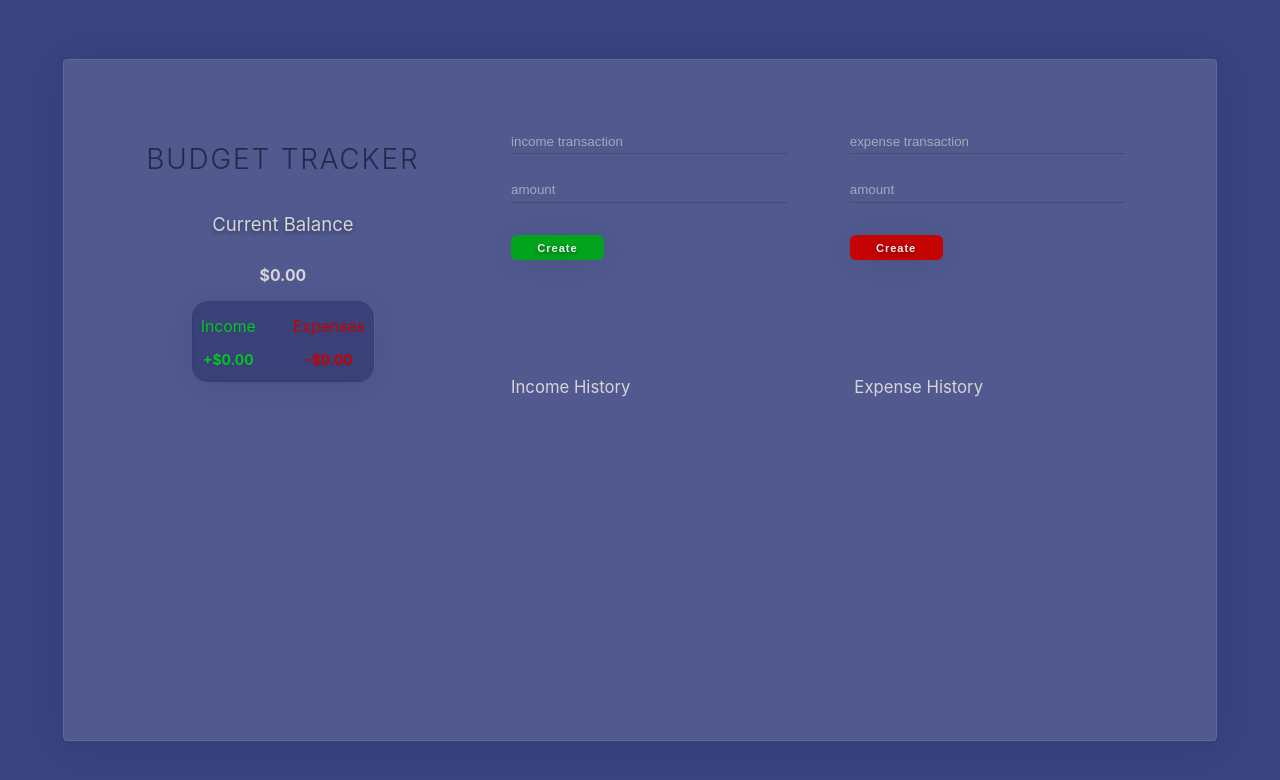
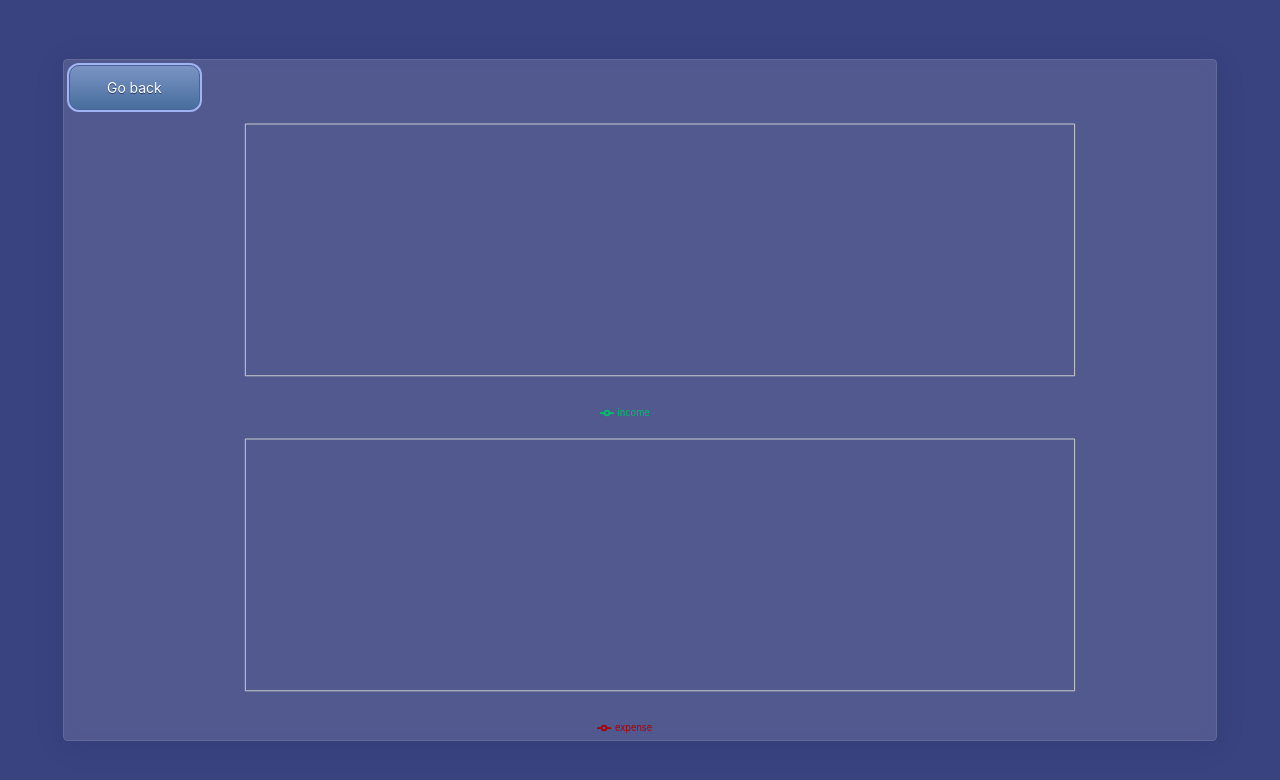
Before and after one commit to VoronovichDev/budget-tracker-app, a React (Create React App) app: page /charts in a window 1280 px wide. Shown: the top 780 px of the page. Built offline with nearby package versions, Linux system fonts and the light colour scheme.

Commit message:
feat: add charts via recharts library, add routing via react-route-dom

```diff
--- a/package.json
+++ b/package.json
@@ -15,7 +15,9 @@
     "react-dom": "^18.2.0",
     "react-icons": "^4.6.0",
     "react-redux": "^8.0.5",
+    "react-router-dom": "^6.4.3",
     "react-scripts": "5.0.1",
+    "recharts": "^2.1.16",
     "sass": "^1.56.1",
     "typescript": "^4.8.4",
     "uuid": "^9.0.0",
--- a/src/App.jsx
+++ b/src/App.jsx
@@ -1,20 +1,15 @@
 import React from 'react';
-import Balance from './components/Balance';
-import Header from './components/Header';
-import NewTransaction from './components/NewTransaction';
-import Incomes from './components/Incomes';
-import Expenses from './components/Expenses';
+import { Routes, Route } from 'react-router-dom';
+import Charts from './pages/Charts';
+import Main from './pages/Main';
 
 function App() {
   return (
     <div className="container">
-      <div className="wrapper">
-        <Header />
-        <Balance />
-        <NewTransaction />
-        <Incomes />
-        <Expenses />
-      </div>
+      <Routes>
+        <Route path="/" element={<Main />} />
+        <Route path="/charts" element={<Charts />} />
+      </Routes>
     </div>
   );
 }
--- /dev/null
+++ b/src/components/BackButton.jsx
@@ -0,0 +1,12 @@
+import React from 'react';
+import { Link } from 'react-router-dom';
+
+const BackButton = () => {
+  return (
+    <Link className="nav-button back" to="/">
+      Go back
+    </Link>
+  );
+};
+
+export default BackButton;
--- /dev/null
+++ b/src/components/ChartExpense.jsx
@@ -0,0 +1,36 @@
+import React from 'react';
+import { useSelector } from 'react-redux';
+import {
+  LineChart,
+  Line,
+  CartesianGrid,
+  XAxis,
+  YAxis,
+  Tooltip,
+  Legend,
+  ResponsiveContainer,
+} from 'recharts';
+
+const ChartExpense = () => {
+  const expenseTransactions = useSelector((state) => state.transactionsSlice.expenseTransactions);
+  const data = [...expenseTransactions];
+
+  const formattedData = data.map((obj) => {
+    return { id: obj.id, expense: obj.expenseAmount, expenseText: obj.expenseText };
+  });
+
+  return (
+    <ResponsiveContainer width="100%" height="100%" className="chart-ex">
+      <LineChart data={formattedData}>
+        <Line type="monotone" dataKey="expense" stroke="#ab0000" strokeWidth={3} />
+        <CartesianGrid stroke="#ccc" />
+        <XAxis dataKey="expenseText" tick="as" stroke="#fff" />
+        <YAxis stroke="#fff" />
+        <Tooltip />
+        <Legend />
+      </LineChart>
+    </ResponsiveContainer>
+  );
+};
+
+export default ChartExpense;
--- /dev/null
+++ b/src/components/ChartIncome.jsx
@@ -0,0 +1,36 @@
+import React from 'react';
+import { useSelector } from 'react-redux';
+import {
+  LineChart,
+  Line,
+  CartesianGrid,
+  XAxis,
+  YAxis,
+  Tooltip,
+  Legend,
+  ResponsiveContainer,
+} from 'recharts';
+
+const ChartIncome = () => {
+  const incomeTransactions = useSelector((state) => state.transactionsSlice.incomeTransactions);
+  const data = [...incomeTransactions];
+
+  const formattedData = data.map((obj) => {
+    return { id: obj.id, income: obj.incomeAmount, incomeText: obj.incomeText };
+  });
+
+  return (
+    <ResponsiveContainer width="100%" height="100%" className="chart">
+      <LineChart data={formattedData}>
+        <Line type="monotone" dataKey="income" stroke="#00c267" strokeWidth={3} />
+        <CartesianGrid stroke="#ccc" />
+        <XAxis dataKey="incomeText" stroke="#fff" />
+        <YAxis stroke="#fff" />
+        <Tooltip />
+        <Legend />
+      </LineChart>
+    </ResponsiveContainer>
+  );
+};
+
+export default ChartIncome;
--- /dev/null
+++ b/src/components/NavButton.jsx
@@ -0,0 +1,12 @@
+import React from 'react';
+import { Link } from 'react-router-dom';
+
+const NavButton = () => {
+  return (
+    <Link className="nav-button" to="/charts">
+      Charts
+    </Link>
+  );
+};
+
+export default NavButton;
--- a/src/index.js
+++ b/src/index.js
@@ -4,10 +4,13 @@ import './index.scss';
 import App from './App';
 import { store } from './redux/store';
 import { Provider } from 'react-redux';
+import { BrowserRouter } from 'react-router-dom';
 
 const root = ReactDOM.createRoot(document.getElementById('root'));
 root.render(
-  <Provider store={store}>
-    <App />
-  </Provider>,
+  <BrowserRouter>
+    <Provider store={store}>
+      <App />
+    </Provider>
+  </BrowserRouter>,
 );
--- a/src/index.scss
+++ b/src/index.scss
@@ -35,6 +35,11 @@ code {
    grid-template-columns: minmax(38%, 40rem) repeat(2, minmax(29%, 29rem));
    grid-template-rows: repeat(10, 1fr);
    grid-gap: 1rem;
+   &.wrapper-charts {
+      grid-template-columns: repeat(2, minmax(50%, 29rem));
+      grid-template-rows: 50px repeat(10, 1fr);
+      justify-items: center;
+   }
 }
 
 /*header*/
@@ -310,6 +315,60 @@ input[type='number']::-webkit-inner-spin-button {
    border-radius: 10px;
 }
 
+/*chart*/
+
+.chart {
+   max-width: 900px;
+   color: #242a4c;
+   grid-column: 1/-1;
+   grid-row: 2/7;
+   margin-left: -30px;
+}
+
+.chart-ex {
+   max-width: 900px;
+   color: #242a4c;
+   grid-column: 1/-1;
+   grid-row: 7/-1;
+   margin-left: -30px;
+}
+
+/*nav-btn*/
+
+.nav-button {
+   font-size: 1.5rem;
+   display: flex;
+   align-items: center;
+   justify-self: center;
+   // width: 50%;
+   grid-column: 1/1;
+   grid-row: 9;
+   box-shadow: 0px 0px 0px 2px #9fb4f2;
+   background: linear-gradient(to bottom, #7892c2 5%, #476e9e 100%);
+   background-color: #7892c2;
+   border-radius: 10px;
+   border: 1px solid #4e6096;
+   cursor: pointer;
+   color: #ffffff;
+   padding: 12px 37px;
+   text-decoration: none;
+   text-shadow: 0px 1px 0px #283966;
+   &:hover {
+      background: linear-gradient(to bottom, #476e9e 5%, #7892c2 100%);
+      background-color: #476e9e;
+   }
+   &:active {
+      position: relative;
+      top: 1px;
+   }
+   &.back {
+      margin-top: 5px;
+      margin-left: 5px;
+      grid-row: 1;
+      justify-self: self-start;
+   }
+}
+
 /*media queries*/
 
 @media (max-width: 1500px) {
@@ -434,8 +493,12 @@ input[type='number']::-webkit-inner-spin-button {
    .transactions-expense .transaction {
       gap: 5px;
    }
+   .nav-button {
+      height: 30px;
+      padding: 3px 17px;
+   }
 }
-@media (max-height: 400px) {
+@media (max-height: 380px) {
    .new-transaction {
       grid-row: 1/3;
    }
--- /dev/null
+++ b/src/pages/Charts.jsx
@@ -0,0 +1,16 @@
+import React from 'react';
+import BackButton from '../components/BackButton';
+import ChartIncome from '../components/ChartIncome';
+import ChartExpense from '../components/ChartExpense';
+
+const Charts = () => {
+  return (
+    <div className="wrapper wrapper-charts">
+      <ChartIncome />
+      <ChartExpense />
+      <BackButton />
+    </div>
+  );
+};
+
+export default Charts;
--- /dev/null
+++ b/src/pages/Main.jsx
@@ -0,0 +1,22 @@
+import React from 'react';
+import Balance from '../components/Balance';
+import Expenses from '../components/Expenses';
+import Header from '../components/Header';
+import Incomes from '../components/Incomes';
+import NavButton from '../components/NavButton';
+import NewTransaction from '../components/NewTransaction';
+
+const Main = () => {
+  return (
+    <div className="wrapper">
+      <Header />
+      <Balance />
+      <NewTransaction />
+      <Incomes />
+      <Expenses />
+      <NavButton />
+    </div>
+  );
+};
+
+export default Main;
```
Also changed, not shown: 1 other file (tests, documents, lock files or other folders).
